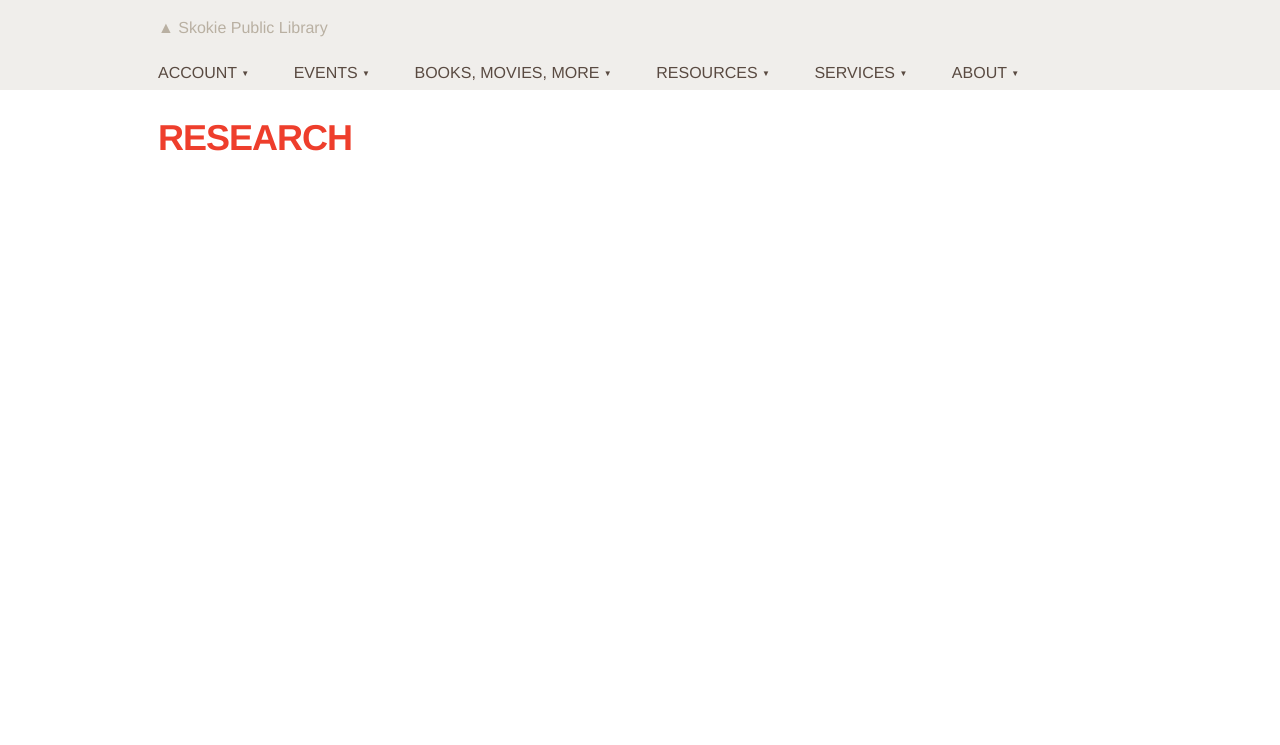
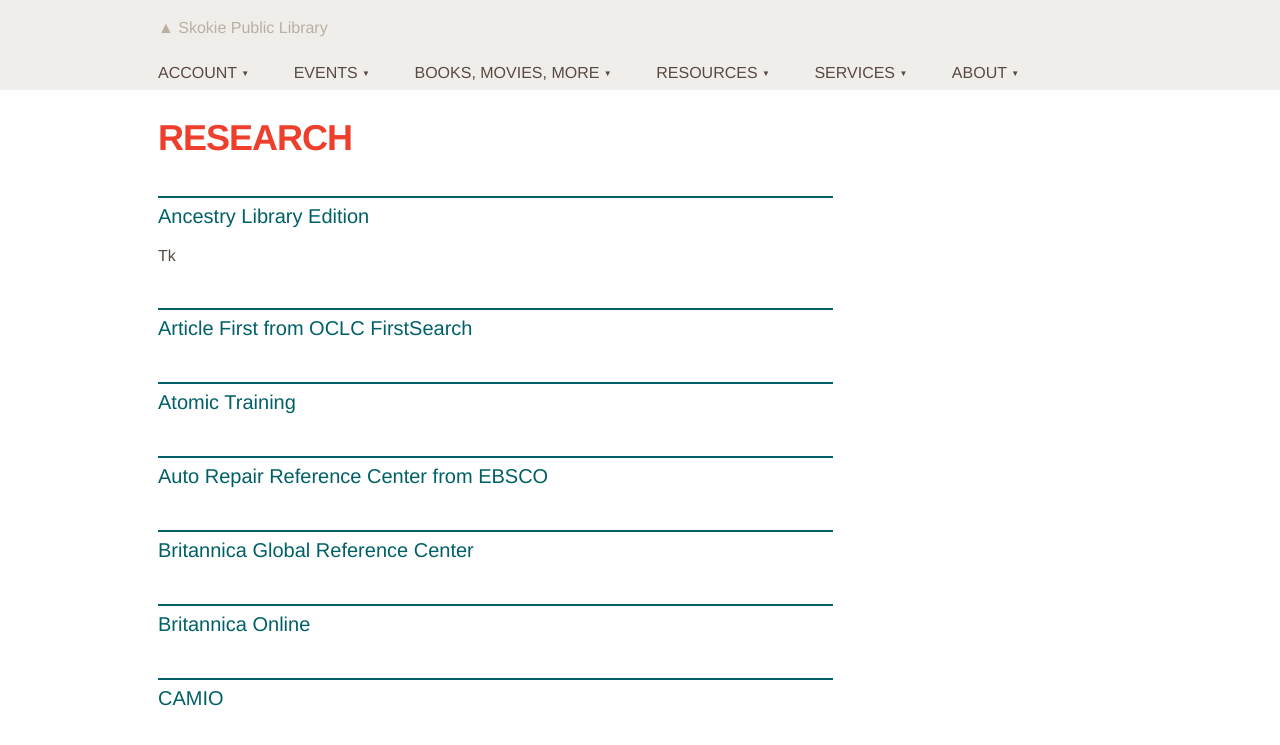
Before and after one commit to skokielibrary/spl-content, a Jekyll site: the page built from _content/bruce/resources--research-topic.markdown, in a window 1280 px wide. Shown: the top 745 px of the page. Built offline with Jekyll 4.4.1, drawn with Linux system fonts in a browser that asks for light colours.

Commit message:
Updated resources--research-topic.markdown

```diff
--- a/_content/bruce/resources--research-topic.markdown
+++ b/_content/bruce/resources--research-topic.markdown
@@ -1,4 +1,20 @@
 ---
 layout: page
 title: Research
+published: true
 ---
+
+##Ancestry Library Edition
+Tk
+
+##Article First from OCLC FirstSearch
+
+##Atomic Training
+
+##Auto Repair Reference Center from EBSCO
+
+##Britannica Global Reference Center
+
+##Britannica Online
+
+##CAMIO
```
